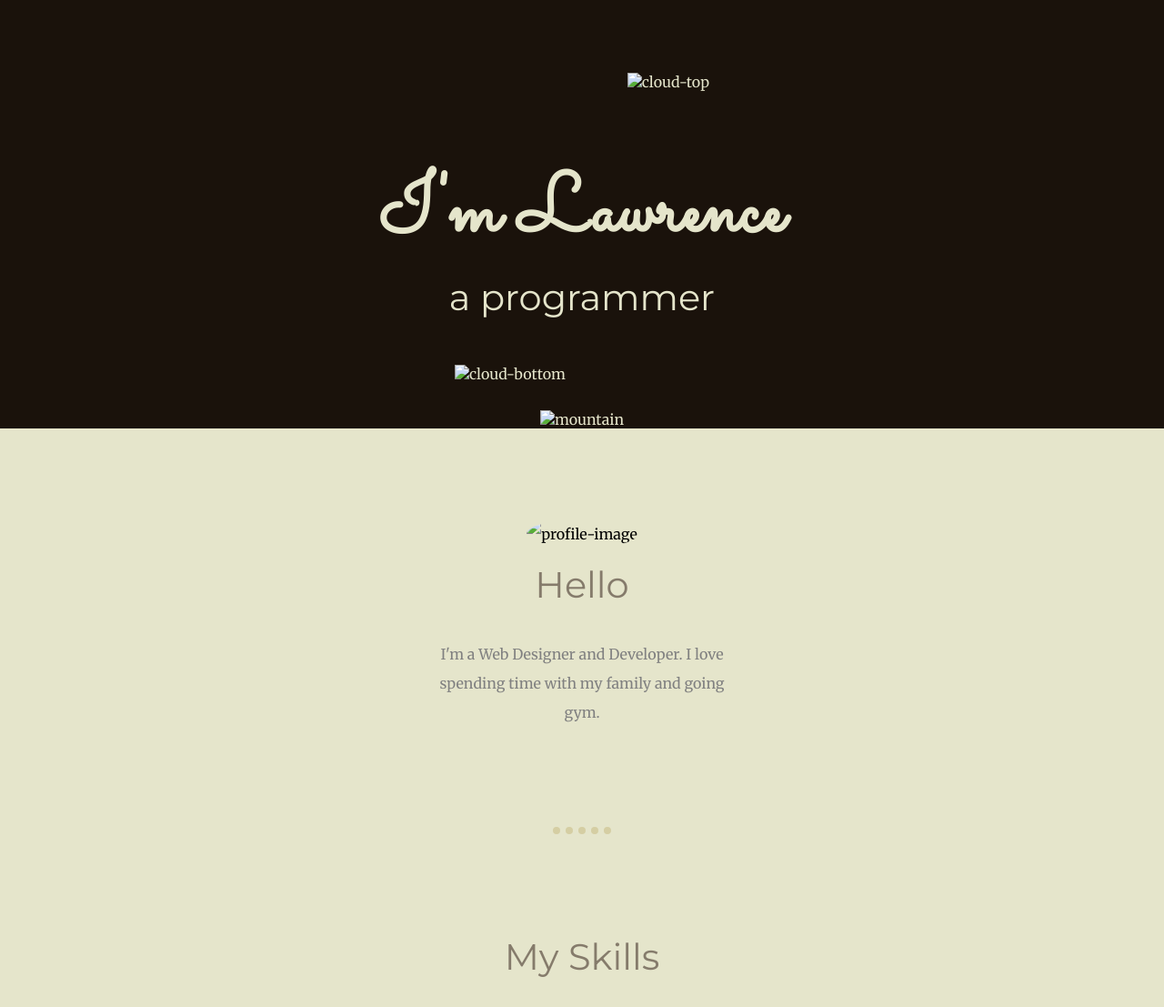
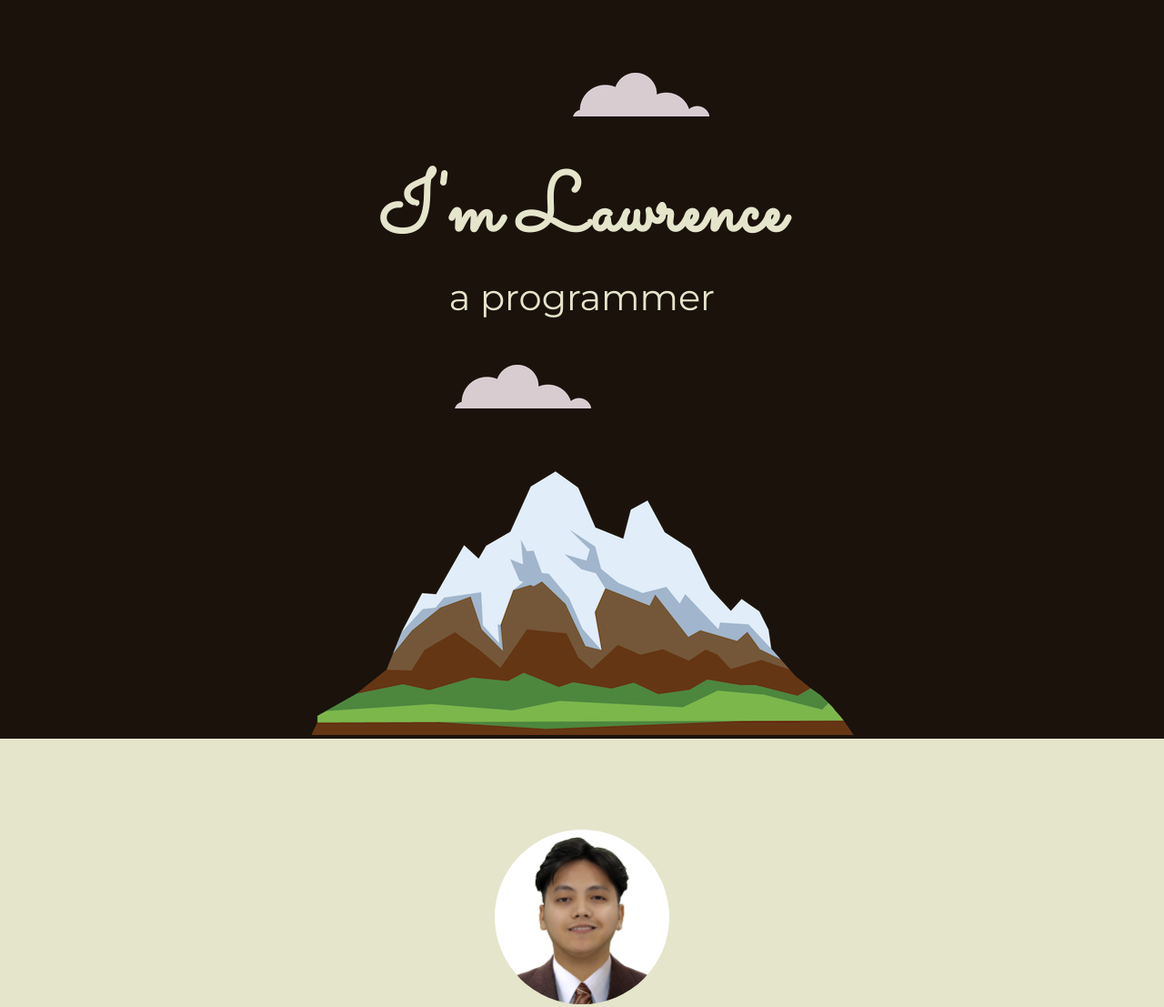
Before and after one commit to lanoriesta/Personal-Site, a plain HTML site: page index.html in a window 1280 px wide. Shown: the top 1107 px of the page at 91% size. Drawn offline with Linux system fonts and the light colour scheme; the site is published under a folder, as on GitHub Pages, so addresses that start at the root find nothing.

Commit message:
fixed img src

```diff
--- a/index.html
+++ b/index.html
@@ -14,17 +14,17 @@
 </head>
 <body>
     <div class="top-container">
-        <img class="top-cloud" src="/images/cloud.png" alt="cloud-top">
+        <img class="top-cloud" src="images/cloud.png" alt="cloud-top">
         <h1>I'm Lawrence</h1>
         <h2>a programmer</h2>
-        <img class="bottom-cloud" src="/images/cloud.png" alt="cloud-bottom">
-        <img class="mountain" src="/images/mountain.png" alt="mountain">
+        <img class="bottom-cloud" src="images/cloud.png" alt="cloud-bottom">
+        <img class="mountain" src="images/mountain.png" alt="mountain">
     </div>
 
 
     <div class="middle-container">
         <div class="profile">
-          <img src="/images/laurence.jpg" alt="profile-image">
+          <img src="images/laurence.jpg" alt="profile-image">
           <h2>Hello</h2>
           <p>I'm a Web Designer and Developer. I love spending time with my family and going gym.</p>
         </div>
```
